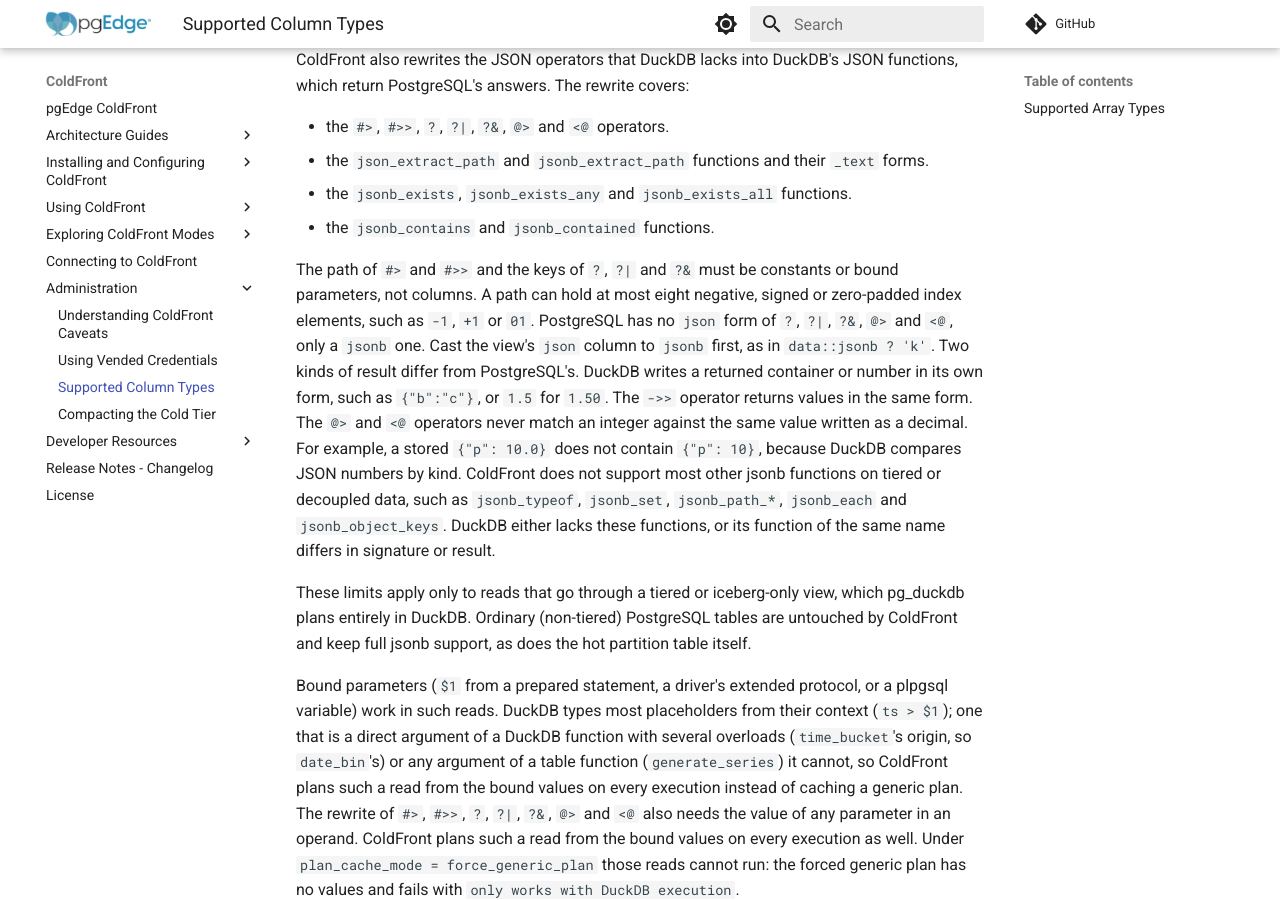
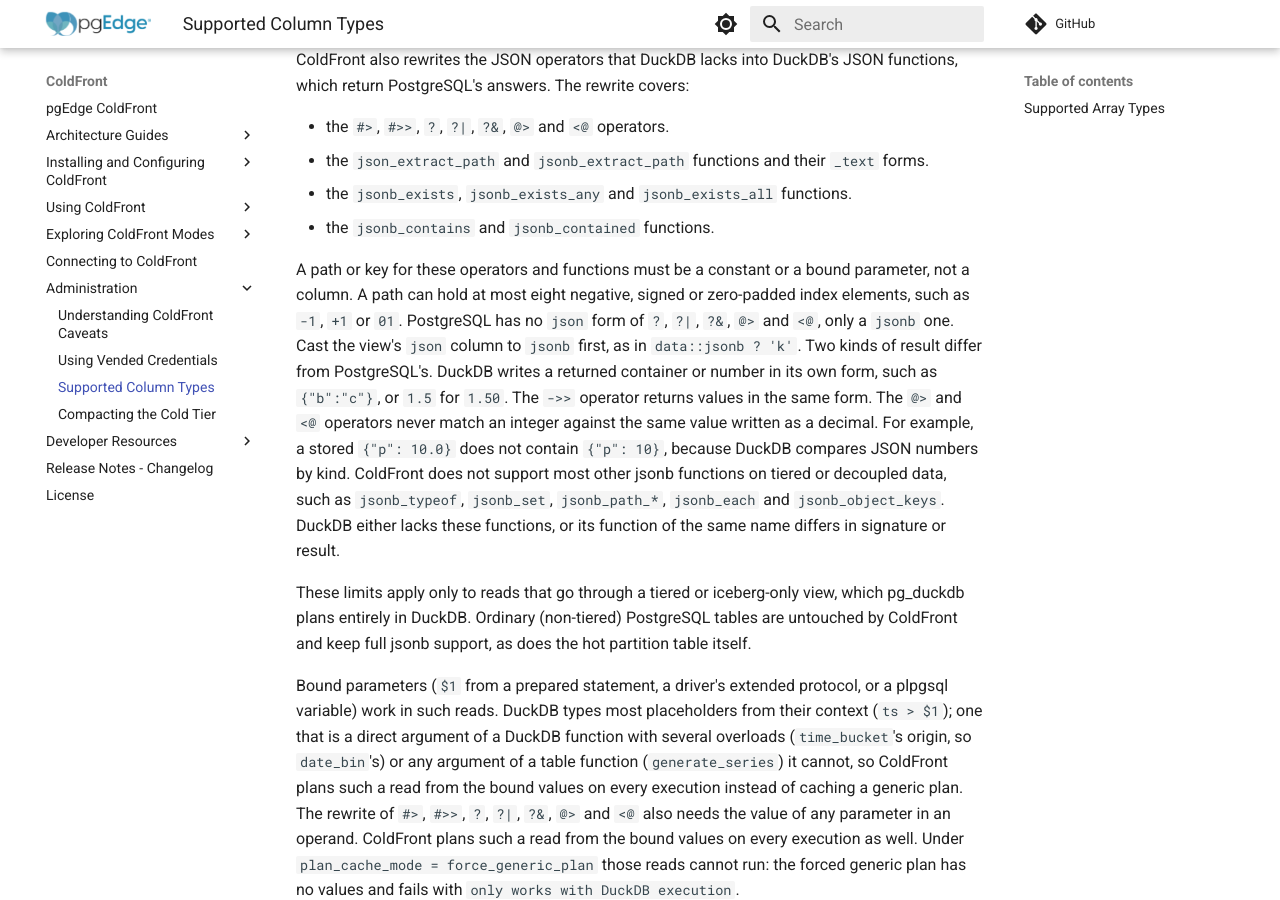
Before and after one commit to pgEdge/coldfront, an MkDocs documentation site: the page built from docs/supported_types.md, in a window 1280 px wide and 900 px high, scrolled down 2469 px. Built offline with MkDocs 1.6.1 and Material for MkDocs 9.7.7, drawn with Linux system fonts in a browser that asks for light colours; comment, search, counter and statistics services are not loaded.

Commit message:
docs: extend the constant-or-parameter rule to the JSON functions

```diff
--- a/docs/supported_types.md
+++ b/docs/supported_types.md
@@ -113,16 +113,16 @@ functions, which return PostgreSQL's answers. The rewrite covers:
 - the `jsonb_exists`, `jsonb_exists_any` and `jsonb_exists_all` functions.
 - the `jsonb_contains` and `jsonb_contained` functions.
 
-The path of `#>` and `#>>` and the keys of `?`, `?|` and `?&` must be constants
-or bound parameters, not columns. A path can hold at most eight negative,
-signed or zero-padded index elements, such as `-1`, `+1` or `01`. PostgreSQL
-has no `json` form of `?`, `?|`, `?&`, `@>` and `<@`, only a `jsonb` one. Cast
-the view's `json` column to `jsonb` first, as in `data::jsonb ? 'k'`. Two kinds
-of result differ from PostgreSQL's. DuckDB writes a returned container or
-number in its own form, such as `{"b":"c"}`, or `1.5` for `1.50`. The `->>`
-operator returns values in the same form. The `@>` and `<@` operators never
-match an integer against the same value written as a decimal. For example, a
-stored `{"p": 10.0}` does not contain `{"p": 10}`, because DuckDB compares JSON
+A path or key for these operators and functions must be a constant or a bound
+parameter, not a column. A path can hold at most eight negative, signed or
+zero-padded index elements, such as `-1`, `+1` or `01`. PostgreSQL has no
+`json` form of `?`, `?|`, `?&`, `@>` and `<@`, only a `jsonb` one. Cast the
+view's `json` column to `jsonb` first, as in `data::jsonb ? 'k'`. Two kinds of
+result differ from PostgreSQL's. DuckDB writes a returned container or number
+in its own form, such as `{"b":"c"}`, or `1.5` for `1.50`. The `->>` operator
+returns values in the same form. The `@>` and `<@` operators never match an
+integer against the same value written as a decimal. For example, a stored
+`{"p": 10.0}` does not contain `{"p": 10}`, because DuckDB compares JSON
 numbers by kind. ColdFront does not support most other jsonb functions on
 tiered or decoupled data, such as `jsonb_typeof`, `jsonb_set`, `jsonb_path_*`,
 `jsonb_each` and `jsonb_object_keys`. DuckDB either lacks these functions, or
```
